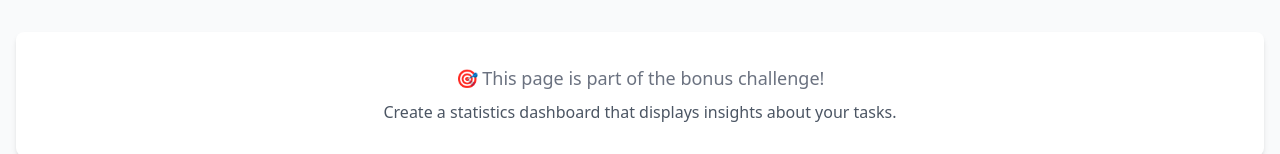
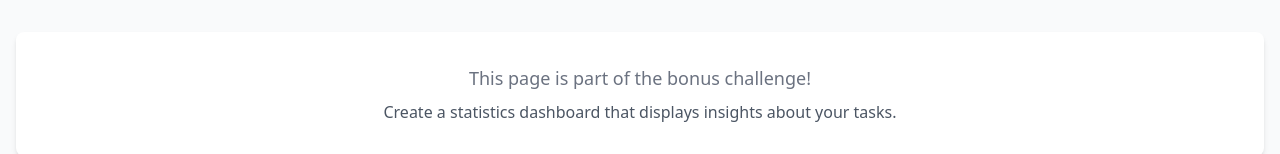
Before and after one commit to JoaoCoelho2003/VueJS_Workshop, a Vue app: page /statistics in a window 1280 px wide. Shown: the part 168-322 px from the top of the page. Built offline with nearby package versions, Linux system fonts and the light colour scheme.

Commit message:
fix: comments

```diff
--- a/src/views/Statistics.vue
+++ b/src/views/Statistics.vue
@@ -1,8 +1,5 @@
 <script setup lang="ts">
 import DefaultLayout from '../layouts/defaultLayout.vue';
-
-// TODO: This is the BONUS CHALLENGE page!
-// Students should create this page from scratch based on what they learned
 
 // HINTS:
 // 1. Import necessary functions from Vue (ref, computed, onMounted, etc.)
@@ -16,13 +13,6 @@ import DefaultLayout from '../layouts/defaultLayout.vue';
 //    - Tasks by priority (count for each priority level)
 //    - Tasks by category (count for each unique category)
 // 5. Use Tailwind CSS for styling (cards, grids, colors)
-// 6. Display the statistics in a visually appealing way
-
-// BONUS POINTS:
-// - Add a simple bar chart representation using CSS
-// - Show the most productive category
-// - Display creation dates in a readable format
-// - Add animations or transitions
 
 </script>
 
@@ -37,7 +27,7 @@ import DefaultLayout from '../layouts/defaultLayout.vue';
       <!-- TODO: Implement the statistics page here -->
       <div class="bg-white rounded-lg shadow-md p-8 text-center">
         <p class="text-gray-500 text-lg">
-          🎯 This page is part of the bonus challenge!
+          This page is part of the bonus challenge!
         </p>
         <p class="text-gray-600 mt-2">
           Create a statistics dashboard that displays insights about your tasks.
```
